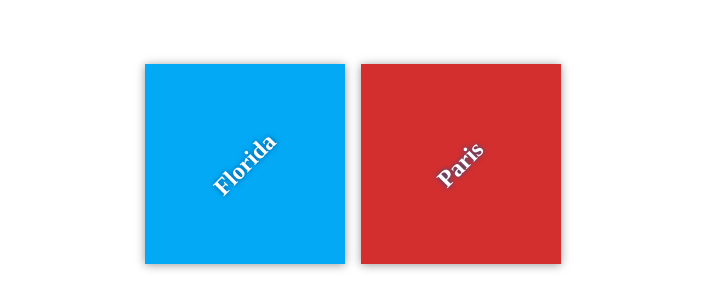
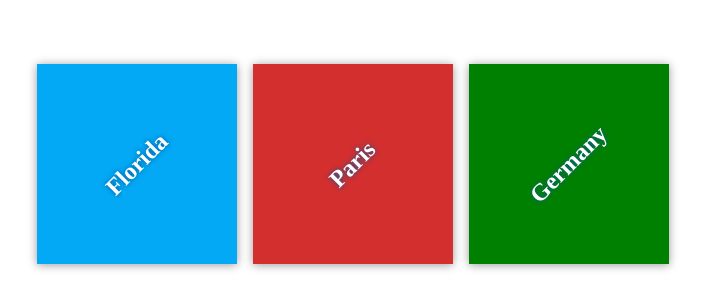
Before and after one commit to austintalbot/my-travel-plans, a plain HTML site: page index.html in a window 1280 px wide. Shown: the part 236-544 px from the top of the page, without its empty margins (287-992 px from the left). Drawn offline with Linux system fonts and the light colour scheme.

Commit message:
added Germany and updated css for Germany ID

```diff
--- a/css/app.css
+++ b/css/app.css
@@ -53,3 +53,7 @@ h2 {
 #paris {
     background-color: #d32f2f;
 }
+
+#Germany {
+    background-color: green;
+}
--- a/index.html
+++ b/index.html
@@ -17,6 +17,10 @@
             <div class="destination" id="paris">
                 <h2>Paris</h2>
             </div>
+
+            <div class="destination" id="Germany">
+                <h2>Germany</h2>
+            </div>
         </div>
     </div>
 
```
Also changed, not shown: 2 other files.
